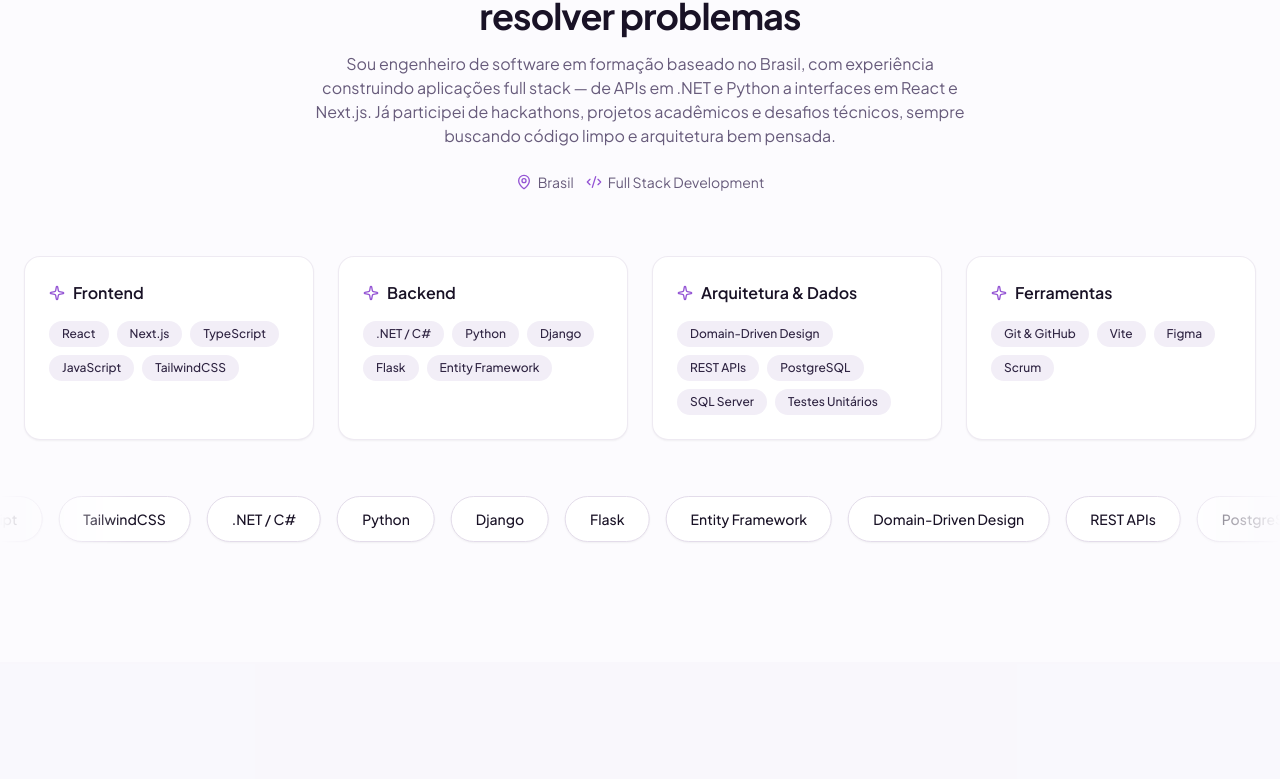
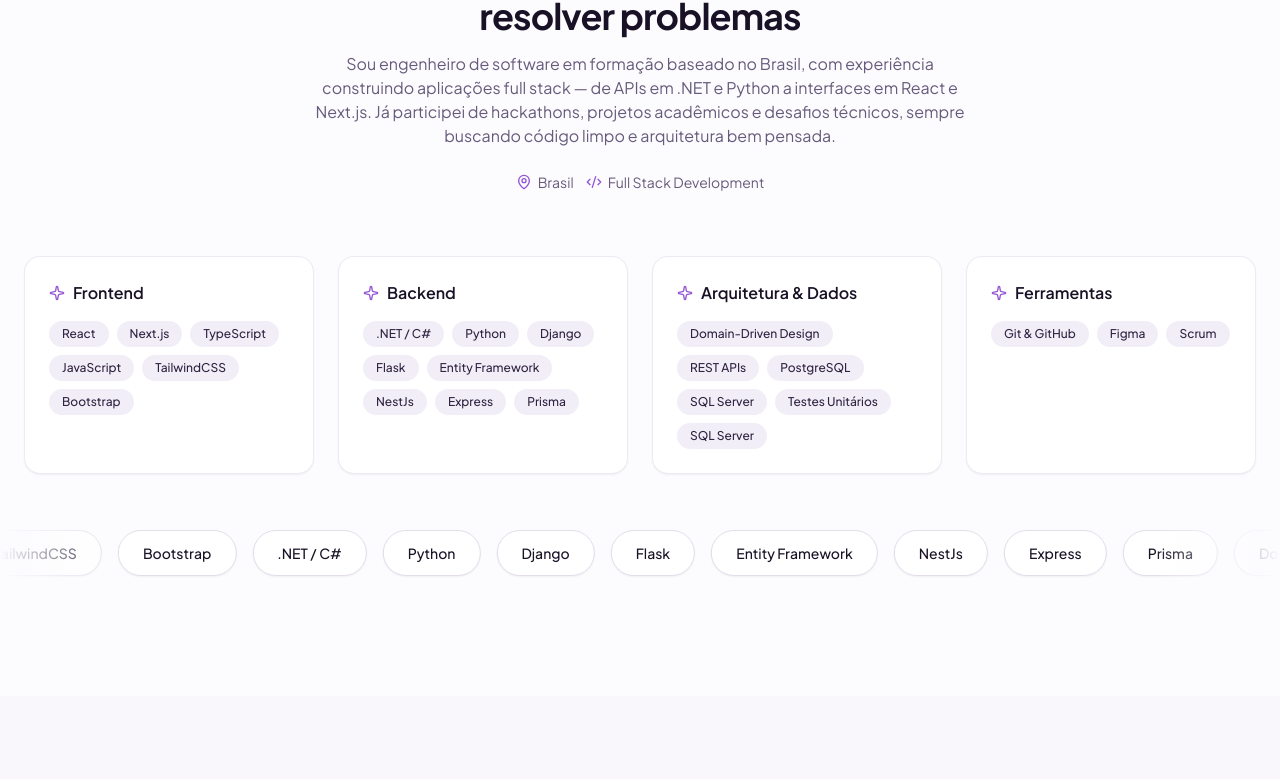
Before and after one commit to BernardoSsilva/Portifolio, a React (Vite) app: page / in a window 1280 px wide. Shown: the part 2639-3418 px from the top of the page. Built offline with nearby package versions, Linux system fonts and the light colour scheme.

Commit message:
Update skill groups with additional skills
Added new skills to each skill group in skills.ts.

```diff
--- a/src/data/skills.ts
+++ b/src/data/skills.ts
@@ -1,18 +1,18 @@
 export const skillGroups = [
   {
     title: 'Frontend',
-    skills: ['React', 'Next.js', 'TypeScript', 'JavaScript', 'TailwindCSS'],
+    skills: ['React', 'Next.js', 'TypeScript', 'JavaScript', 'TailwindCSS', 'Bootstrap'],
   },
   {
     title: 'Backend',
-    skills: ['.NET / C#', 'Python', 'Django', 'Flask', 'Entity Framework'],
+    skills: ['.NET / C#', 'Python', 'Django', 'Flask', 'Entity Framework', 'NestJs', 'Express', 'Prisma'],
   },
   {
     title: 'Arquitetura & Dados',
-    skills: ['Domain-Driven Design', 'REST APIs', 'PostgreSQL', 'SQL Server', 'Testes Unitários'],
+    skills: ['Domain-Driven Design', 'REST APIs', 'PostgreSQL', 'SQL Server', 'Testes Unitários', 'SQL Server'],
   },
   {
     title: 'Ferramentas',
-    skills: ['Git & GitHub', 'Vite', 'Figma', 'Scrum'],
+    skills: ['Git & GitHub', 'Figma', 'Scrum'],
   },
 ]
```
